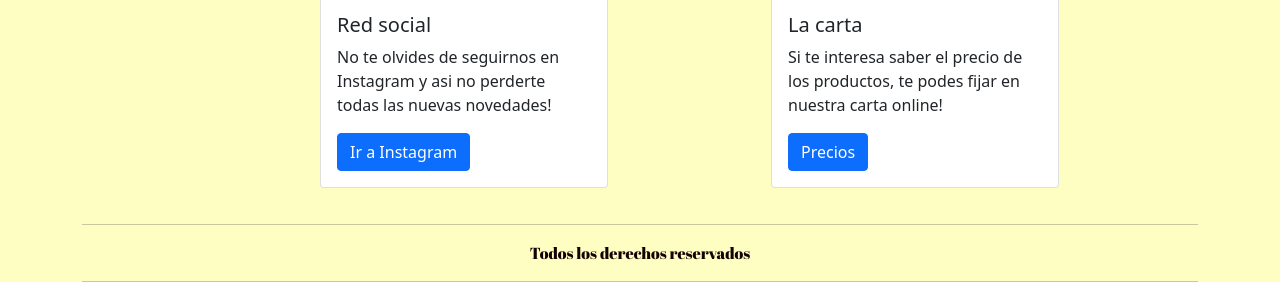
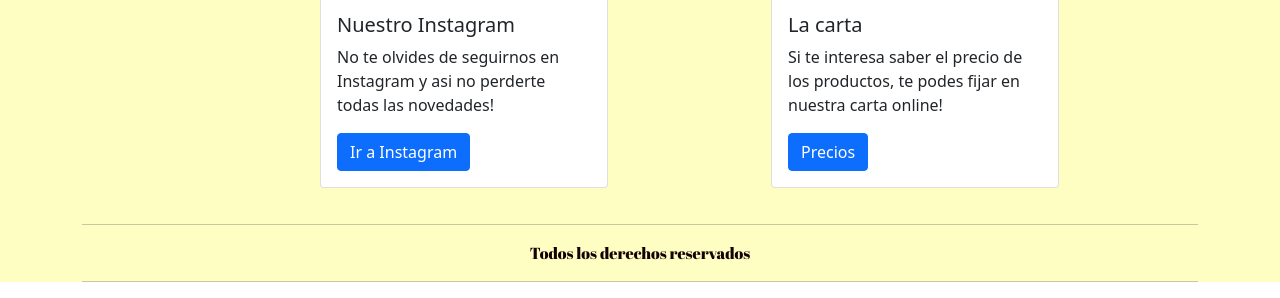
Before and after one commit to UlisessAL/proyecto-maria, a plain HTML site: page pages/atencion-al-cliente.html in a window 1280 px wide. Shown: the part 1090-1388 px from the top of the page. Drawn offline with nearby package versions, Linux system fonts and the light colour scheme.

Commit message:
Correcciones en 3 paginas

```diff
--- a/pages/atencion-al-cliente.html
+++ b/pages/atencion-al-cliente.html
@@ -113,8 +113,8 @@
                     <div class="card" style="width: 18rem;">
                         <img src="../public/logo-instagram.png" class="card-img-top" alt="logo-instagram">
                             <div class="card-body">
-                                <h5 class="card-title">Red social</h5>
-                                <p class="card-text">No te olvides de seguirnos en Instagram y asi no perderte todas las nuevas novedades!</p>
+                                <h5 class="card-title">Nuestro Instagram</h5>
+                                <p class="card-text">No te olvides de seguirnos en Instagram y asi no perderte todas las novedades!</p>
                                 <a href="https://www.instagram.com/maria.castana_/" target="_blank"  class="btn btn-primary">Ir a Instagram</a>
                             </div>
                     </div>
```
Also changed, not shown: pages/productos.html (+2 -2 lines), pages/ubicacion.html (+2 -2 lines).
